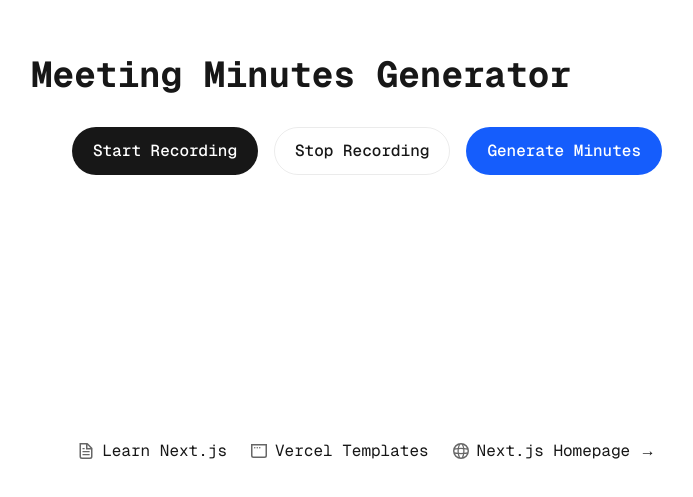
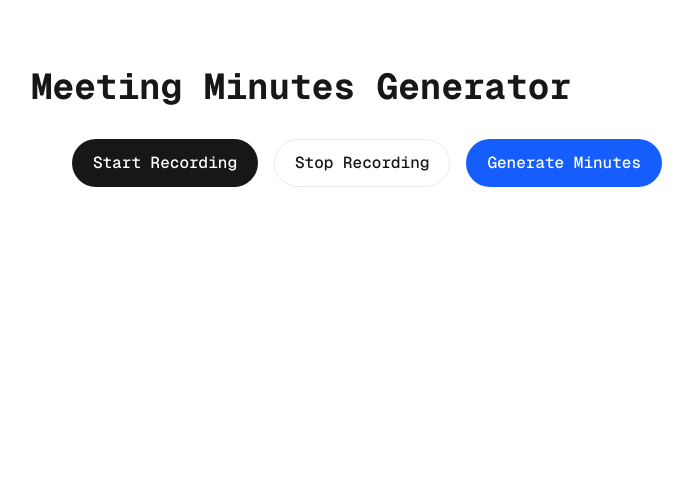
Before and after one commit to JoseJorgeMM/NoteFriend, a Next.js app: page / in a window 1280 px wide. Shown: the part 257-754 px from the top of the page, without its empty margins (273-966 px from the left). Built offline with nearby package versions, Linux system fonts and the light colour scheme.

Commit message:
remove buttons

```diff
--- a/pages/index.tsx
+++ b/pages/index.tsx
@@ -138,51 +138,7 @@
       </main>
 
       <footer className="row-start-3 flex gap-[24px] flex-wrap items-center justify-center pt-8">
-        <a
-          className="flex items-center gap-2 hover:underline hover:underline-offset-4"
-          href="https://nextjs.org/learn?utm_source=create-next-app&utm_medium=default-template-tw&utm_campaign=create-next-app"
-          target="_blank"
-          rel="noopener noreferrer"
-        >
-          <Image
-            aria-hidden
-            src="/file.svg"
-            alt="File icon"
-            width={16}
-            height={16}
-          />
-          Learn Next.js
-        </a>
-        <a
-          className="flex items-center gap-2 hover:underline hover:underline-offset-4"
-          href="https://vercel.com/templates?framework=next.js&utm_source=create-next-app&utm_medium=default-template-tw&utm_campaign=create-next-app"
-          target="_blank"
-          rel="noopener noreferrer"
-        >
-          <Image
-            aria-hidden
-            src="/window.svg"
-            alt="Window icon"
-            width={16}
-            height={16}
-          />
-          Vercel Templates
-        </a>
-        <a
-          className="flex items-center gap-2 hover:underline hover:underline-offset-4"
-          href="https://nextjs.org?utm_source=create-next-app&utm_medium=default-template-tw&utm_campaign=create-next-app"
-          target="_blank"
-          rel="noopener noreferrer"
-        >
-          <Image
-            aria-hidden
-            src="/globe.svg"
-            alt="Globe icon"
-            width={16}
-            height={16}
-          />
-          Next.js Homepage →
-        </a>
+        {/* Buttons removed as per user request */}
       </footer>
     </div>
   );
```
